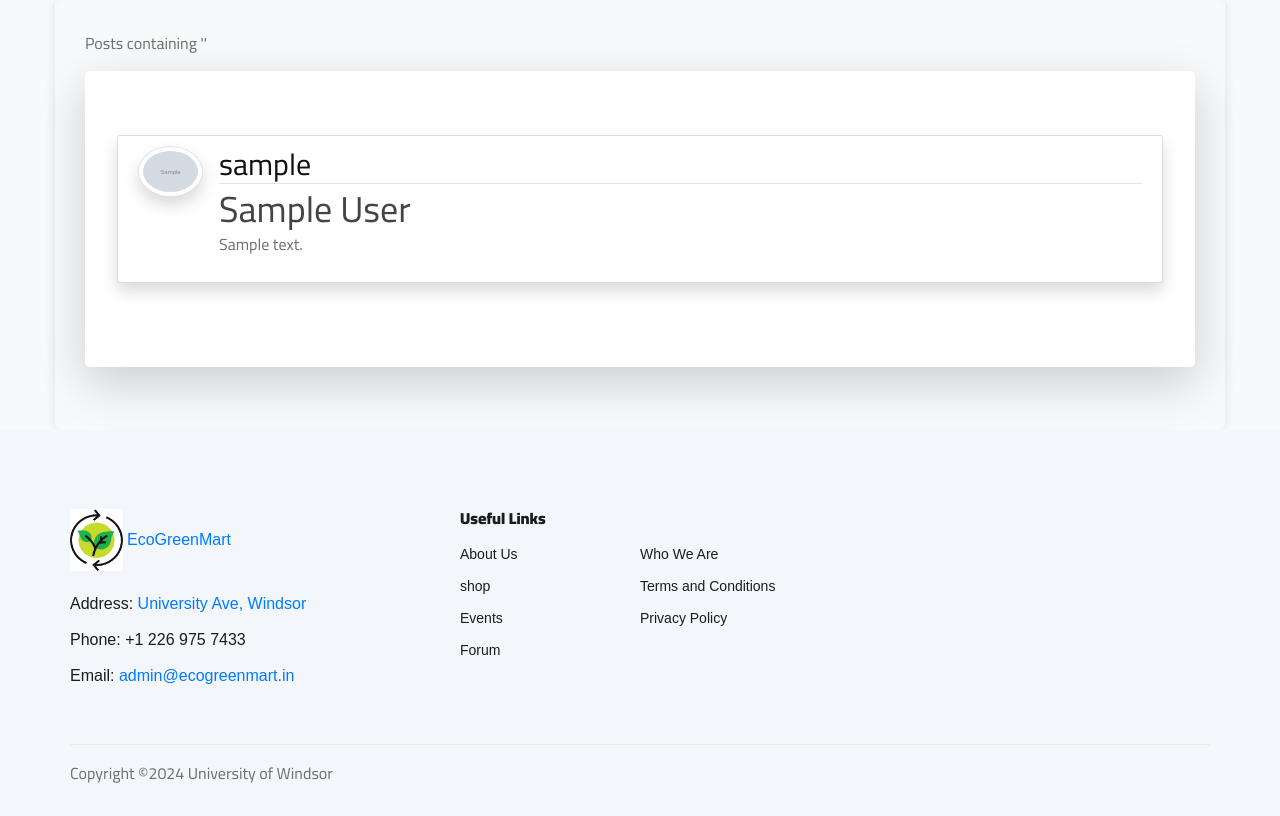
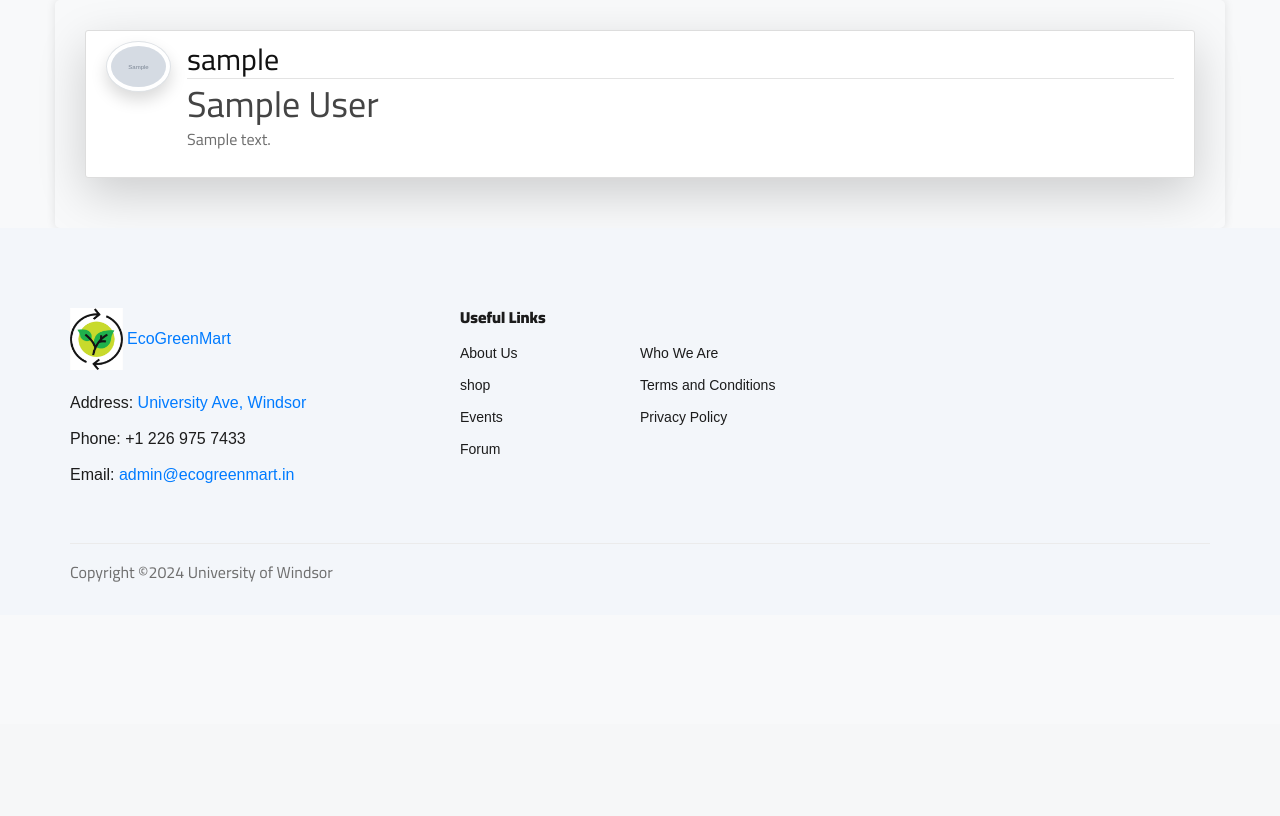
Before and after one commit to sundarrr/GreenSync, a Django app: page /forum in a window 1280 px wide. Shown: the part 76-892 px from the top of the page. After the commit the page ends 658 px from the top, so only its background shows below. Run offline with Django 5.2, Linux system fonts and the light colour scheme; tables that the repository leaves empty hold one stand-in row (values such as "Sample post"); grey boxes marked "Sample" are stand-in pictures; some libraries are stand-ins or nearby versions.

Commit message:
fixed css for QA forum

```diff
--- a/userPortal/templates/blog/home.html
+++ b/userPortal/templates/blog/home.html
@@ -25,10 +25,9 @@
 
 
     {% if posts %}
-    <p>Posts containing '{{ query_string }}'</p>
         {% for post in posts %}
-            <div class="jumbotron mt-2 bg-white shadow-lg">
-                <article class="media content-section shadow">
+{#            <div class="jumbotron mt-2 bg-white shadow-lg">#}
+                <article class="media content-section shadow-lg">
                     <a href="/media/{{post.author.profile_pic }}" target="_blank">
                         <img src="/media/{{ post.author.profile_pic }}" alt="" class="article-img rounded-circle img-thumbnail img-fluid shadow">
                     </a>
@@ -46,7 +45,7 @@
                         </div>
                     </div>
                 </article>
-            </div>
+{#            </div>#}
         {% endfor %}
     {% else %}
         <p>No posts found matching '{{ query_string }}'.</p>
--- a/userPortal/templates/blog/search.html
+++ b/userPortal/templates/blog/search.html
@@ -1,6 +1,5 @@
 {% extends 'blog/base.html' %}
 {% block content %}
-<p>Posts containing '{{query_string}}'</p>
 {% for post in posts %}
     <div>
         <span> {{ post.created }} </span>
```
